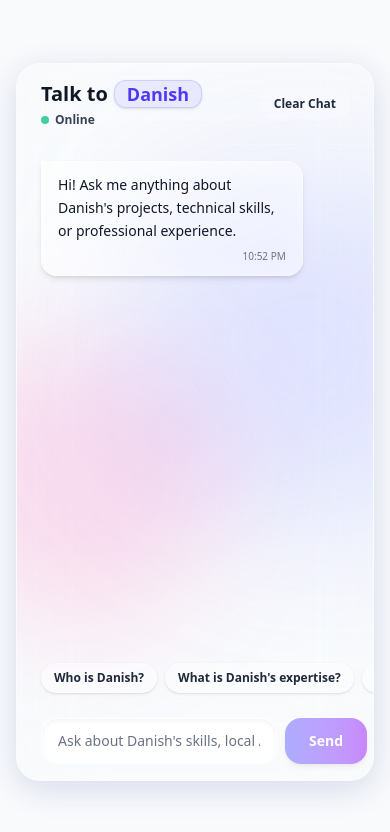
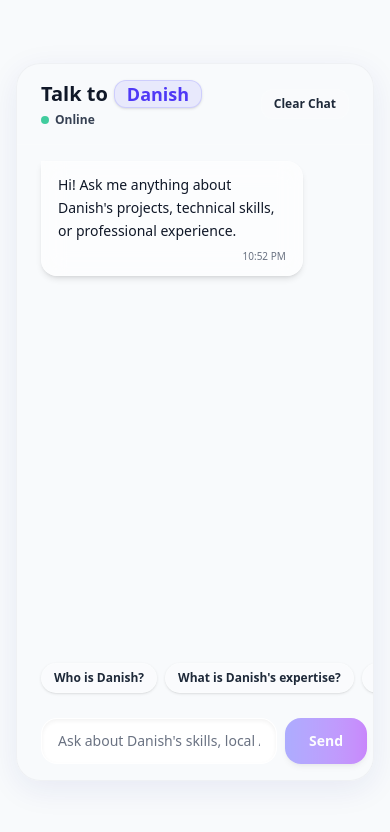
Before and after one commit to cosmicdanish1/MySol, a React (Vite) app: page / in a window 390 px wide. Shown: the top 832 px of the page. Built offline with nearby package versions, Linux system fonts and the light colour scheme.

Commit message:
fix: resolve mobile GPU flickering by optimizing backdrop blur and hiding moving blobs on phone viewports

```diff
--- a/src/App.tsx
+++ b/src/App.tsx
@@ -192,10 +192,10 @@ function App() {
         <AuroraBackground children={undefined} />
       </div>
 
-      <div className="w-full max-w-2xl flex flex-col h-[85vh] md:h-[80vh] rounded-3xl overflow-hidden transition-all duration-500 relative bg-white/10 dark:bg-black/20 backdrop-blur-2xl border border-white/20 dark:border-white/5 shadow-[0_8px_32px_0_rgba(31,38,135,0.15)]">
+      <div className="w-full max-w-2xl flex flex-col h-[85vh] md:h-[80vh] rounded-3xl overflow-hidden transition-all duration-500 relative bg-slate-50/95 dark:bg-zinc-900/95 md:bg-white/10 md:dark:bg-black/20 backdrop-blur-none md:backdrop-blur-2xl border border-gray-200/50 dark:border-zinc-800 md:border-white/20 md:dark:border-white/5 shadow-[0_8px_32px_0_rgba(31,38,135,0.08)]">
 
         {/* Animated Liquid Morphing Blobs */}
-        <div className="absolute inset-0 overflow-hidden pointer-events-none -z-10 rounded-3xl">
+        <div className="absolute inset-0 overflow-hidden pointer-events-none -z-10 rounded-3xl hidden md:block">
           <div className="absolute top-1/4 left-1/4 w-80 h-80 bg-indigo-400/20 dark:bg-indigo-500/15 blur-3xl animate-liquid-1 transform-gpu"></div>
           <div className="absolute bottom-1/4 right-1/4 w-80 h-80 bg-pink-400/20 dark:bg-purple-500/15 blur-3xl animate-liquid-2 transform-gpu"></div>
         </div>
--- a/src/components/ui/aurora-background.tsx
+++ b/src/components/ui/aurora-background.tsx
@@ -20,7 +20,7 @@ export const AuroraBackground = ({
     >
       {/* Mesh Gradient Background Layer (Hardware-accelerated via transform-gpu) */}
       <div className="absolute inset-0 -z-20 transform-gpu pointer-events-none opacity-50 dark:opacity-40">
-        <div className="absolute top-[-50%] left-[-50%] w-[200%] h-[200%] bg-[radial-gradient(ellipse_at_top,_var(--tw-gradient-stops))] from-indigo-300 via-sky-200 to-purple-200 dark:from-indigo-900 dark:via-zinc-950 dark:to-purple-950 animate-slow-spin transform-gpu"></div>
+        <div className="absolute top-[-50%] left-[-50%] w-[200%] h-[200%] bg-[radial-gradient(ellipse_at_top,_var(--tw-gradient-stops))] from-indigo-300 via-sky-200 to-purple-200 dark:from-indigo-900 dark:via-zinc-950 dark:to-purple-950 md:animate-slow-spin transform-gpu"></div>
       </div>
 
       {/* Radial soft ambient overlay */}
```
